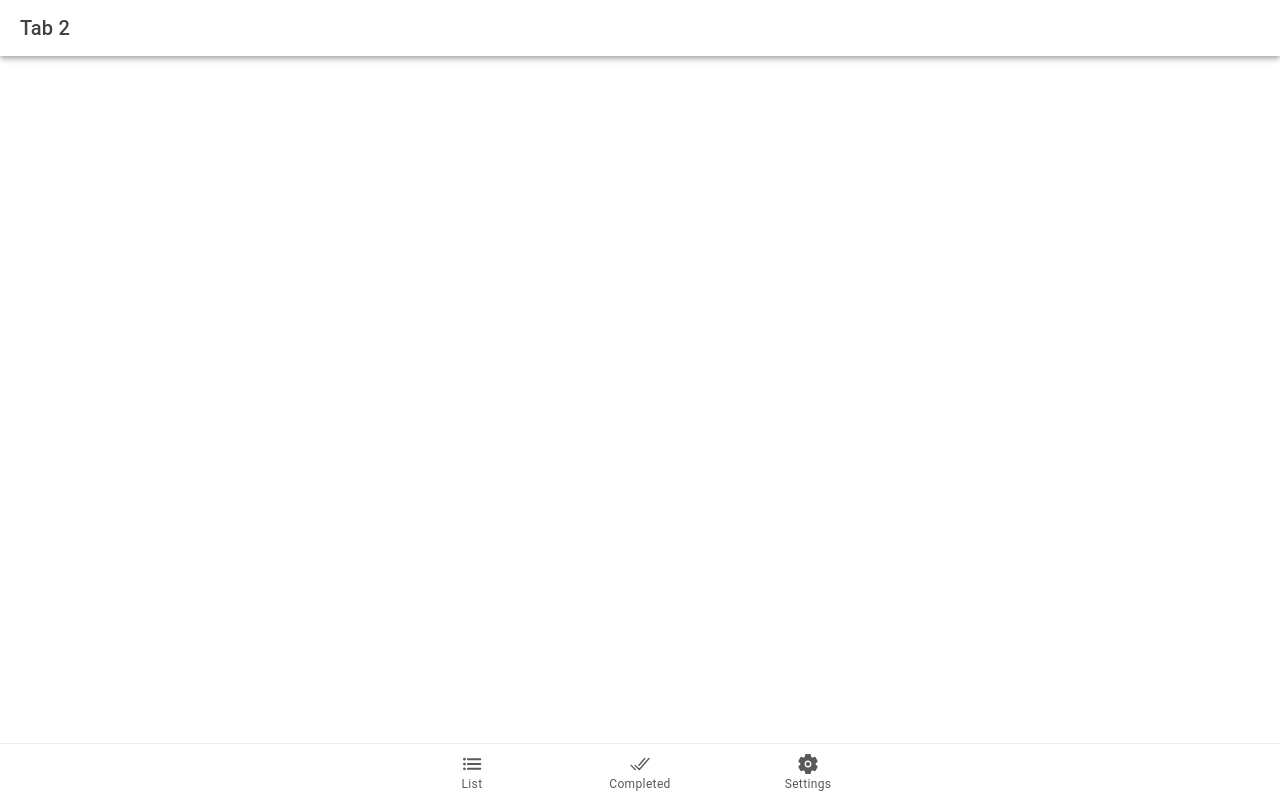
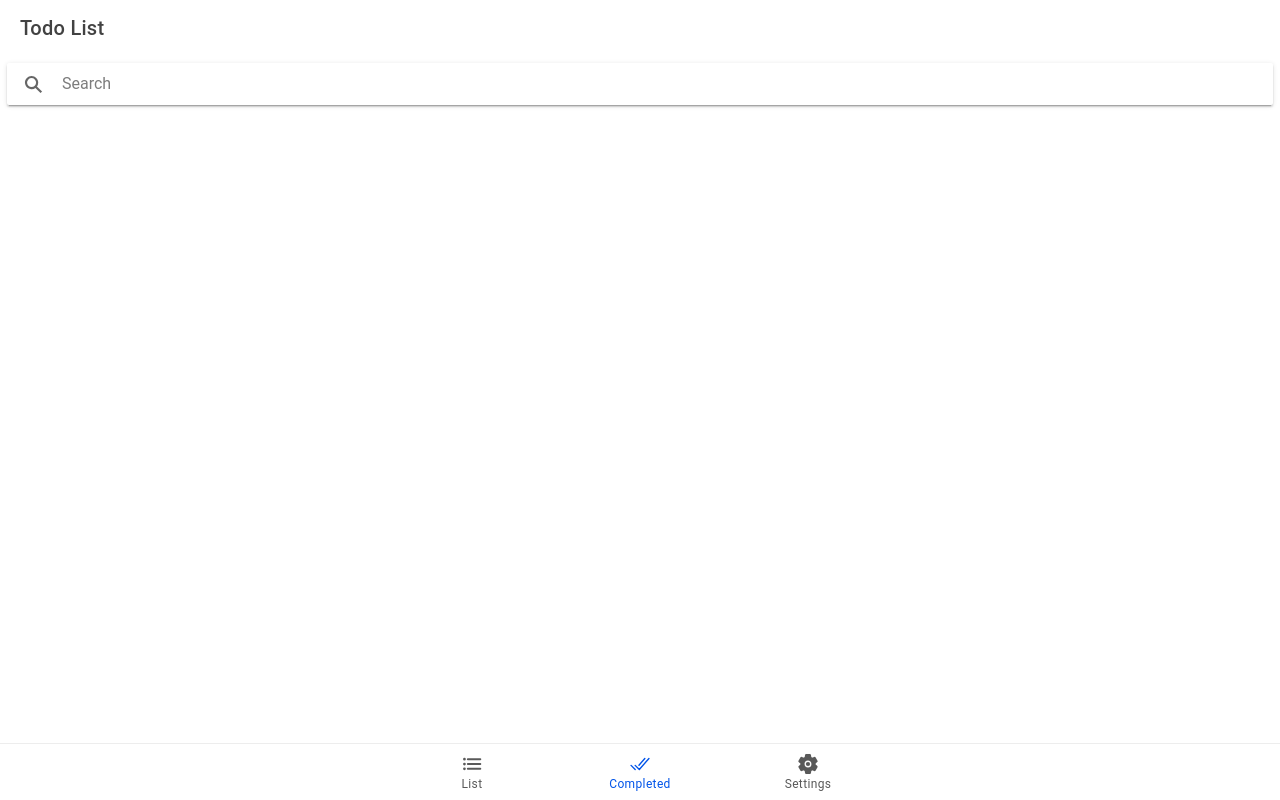
Before and after one commit to bkjonathan/ionic-react-todo, a React (Vite) app: page /complete in a window 1280 px wide. Built offline with nearby package versions, Linux system fonts and the light colour scheme.

Commit message:
Create complete page

```diff
--- a/src/App.tsx
+++ b/src/App.tsx
@@ -1,19 +1,5 @@
-import { Redirect, Route } from "react-router-dom";
-import {
-  IonApp,
-  IonIcon,
-  IonLabel,
-  IonRouterOutlet,
-  IonTabBar,
-  IonTabButton,
-  IonTabs,
-  setupIonicReact,
-} from "@ionic/react";
+import { IonApp, setupIonicReact } from "@ionic/react";
 import { IonReactRouter } from "@ionic/react-router";
-import { checkmarkDone, settings, list } from "ionicons/icons";
-import Home from "./pages/Home";
-import Complete from "./pages/Complete";
-import Settings from "./pages/Settings";
 
 /* Core CSS required for Ionic components to work properly */
 import "@ionic/react/css/core.css";
@@ -46,6 +32,7 @@ import "@ionic/react/css/palettes/dark.system.css";
 import "./theme/variables.css";
 import { FC } from "react";
 import { TodoProvider } from "./contexts/TodoContext";
+import Tabs from "./components/Layout/Tabs";
 
 setupIonicReact();
 
@@ -53,36 +40,7 @@ const App: FC = () => (
   <TodoProvider>
     <IonApp>
       <IonReactRouter>
-        <IonTabs>
-          <IonRouterOutlet>
-            <Route exact path="/home">
-              <Home />
-            </Route>
-            <Route exact path="/complete">
-              <Complete />
-            </Route>
-            <Route path="/settings">
-              <Settings />
-            </Route>
-            <Route exact path="/">
-              <Redirect to="/home" />
-            </Route>
-          </IonRouterOutlet>
-          <IonTabBar slot="bottom">
-            <IonTabButton tab="tab1" href="/tab1">
-              <IonIcon aria-hidden="true" icon={list} />
-              <IonLabel>List</IonLabel>
-            </IonTabButton>
-            <IonTabButton tab="tab2" href="/tab2">
-              <IonIcon aria-hidden="true" icon={checkmarkDone} />
-              <IonLabel>Completed</IonLabel>
-            </IonTabButton>
-            <IonTabButton tab="tab3" href="/tab3">
-              <IonIcon aria-hidden="true" icon={settings} />
-              <IonLabel>Settings</IonLabel>
-            </IonTabButton>
-          </IonTabBar>
-        </IonTabs>
+        <Tabs />
       </IonReactRouter>
     </IonApp>
   </TodoProvider>
--- /dev/null
+++ b/src/components/Layout/Tabs.tsx
@@ -0,0 +1,51 @@
+import { FC } from "react";
+import {
+  IonIcon,
+  IonLabel,
+  IonRouterOutlet,
+  IonTabBar,
+  IonTabButton,
+  IonTabs,
+} from "@ionic/react";
+import { Redirect, Route } from "react-router-dom";
+import Home from "../../pages/Home";
+import Complete from "../../pages/Complete";
+import Settings from "../../pages/Settings";
+import { checkmarkDone, list, settings } from "ionicons/icons";
+
+const Tabs: FC = () => {
+  return (
+    <IonTabs>
+      <IonRouterOutlet>
+        <Route exact path="/home">
+          <Home />
+        </Route>
+        <Route exact path="/complete">
+          <Complete />
+        </Route>
+        <Route path="/settings">
+          <Settings />
+        </Route>
+        <Route exact path="/">
+          <Redirect to="/home" />
+        </Route>
+      </IonRouterOutlet>
+      <IonTabBar slot="bottom">
+        <IonTabButton tab="home" href="/home">
+          <IonIcon aria-hidden="true" icon={list} />
+          <IonLabel>List</IonLabel>
+        </IonTabButton>
+        <IonTabButton tab="complete" href="/complete">
+          <IonIcon aria-hidden="true" icon={checkmarkDone} />
+          <IonLabel>Completed</IonLabel>
+        </IonTabButton>
+        <IonTabButton tab="settings" href="/settings">
+          <IonIcon aria-hidden="true" icon={settings} />
+          <IonLabel>Settings</IonLabel>
+        </IonTabButton>
+      </IonTabBar>
+    </IonTabs>
+  );
+};
+
+export default Tabs;
--- a/src/components/TodoLists.tsx
+++ b/src/components/TodoLists.tsx
@@ -1,5 +1,5 @@
-import { FC } from "react";
-import { useTodo } from "../contexts/TodoContext";
+import { FC, useEffect, useState } from "react";
+import { Todo, useTodo } from "../contexts/TodoContext";
 import {
   IonCheckbox,
   IonIcon,
@@ -13,29 +13,33 @@ import {
 import { pencil, trash } from "ionicons/icons";
 import "./TodoLists.css";
 
-const TodoLists: FC = () => {
-  const { todos, completeTodo } = useTodo(); // Assuming useTodo returns an object with a todos array
+interface TodoListsProps {
+  completed: boolean;
+}
+const TodoLists: FC<TodoListsProps> = ({ completed }) => {
+  const { todos, completeTodo, deleteTodo } = useTodo();
+  const [filteredTodos, setFilteredTodos] = useState<Todo[]>([]);
 
-  const toggleTodoComplete = (id: number) => {
-    // Assuming you have a function to toggle the todo complete status
-    completeTodo(id);
-  };
+  useEffect(() => {
+    setFilteredTodos(todos.filter((todo) => todo.completed === completed));
+  }, [todos, completed]);
+
   return (
     <IonList>
-      {todos.map((todo) => (
+      {filteredTodos.map((todo) => (
         <IonItemSliding key={todo.id}>
           <IonItem>
             <IonCheckbox
               slot="start"
               checked={todo.completed}
-              onIonChange={() => toggleTodoComplete(todo.id)}
+              onIonChange={() => completeTodo(todo.id)}
             />
             <IonLabel className={todo.completed ? "todo-completed" : ""}>
               {todo.title} {todo.completed}
             </IonLabel>
           </IonItem>
           <IonItemOptions>
-            <IonItemOption color="danger">
+            <IonItemOption color="danger" onClick={() => deleteTodo(todo.id)}>
               <IonIcon icon={trash} />
             </IonItemOption>
           </IonItemOptions>
--- a/src/pages/Complete.tsx
+++ b/src/pages/Complete.tsx
@@ -1,25 +1,13 @@
-import {
-  IonContent,
-  IonHeader,
-  IonPage,
-  IonTitle,
-  IonToolbar,
-} from "@ionic/react";
+import { IonContent, IonPage } from "@ionic/react";
+import Header from "../components/Header";
+import TodoLists from "../components/TodoLists";
 
 const Complete: React.FC = () => {
   return (
     <IonPage>
-      <IonHeader>
-        <IonToolbar>
-          <IonTitle>Tab 2</IonTitle>
-        </IonToolbar>
-      </IonHeader>
+      <Header />
       <IonContent fullscreen>
-        <IonHeader collapse="condense">
-          <IonToolbar>
-            <IonTitle size="large">Tab 2</IonTitle>
-          </IonToolbar>
-        </IonHeader>
+        <TodoLists completed={true} />
       </IonContent>
     </IonPage>
   );
--- a/src/pages/Home.tsx
+++ b/src/pages/Home.tsx
@@ -19,7 +19,7 @@ const Home: FC = () => {
       <Header />
       <IonContent fullscreen>
         <AddModal />
-        <TodoLists />
+        <TodoLists completed={false} />
         <IonFab horizontal="end" vertical="bottom" slot="fixed">
           <IonFabButton onClick={() => setOpen(true)}>
             <IonIcon icon={add}></IonIcon>
```
Also changed, not shown: src/components/Layout/TabBar.tsx (added, +24 -0 lines).
